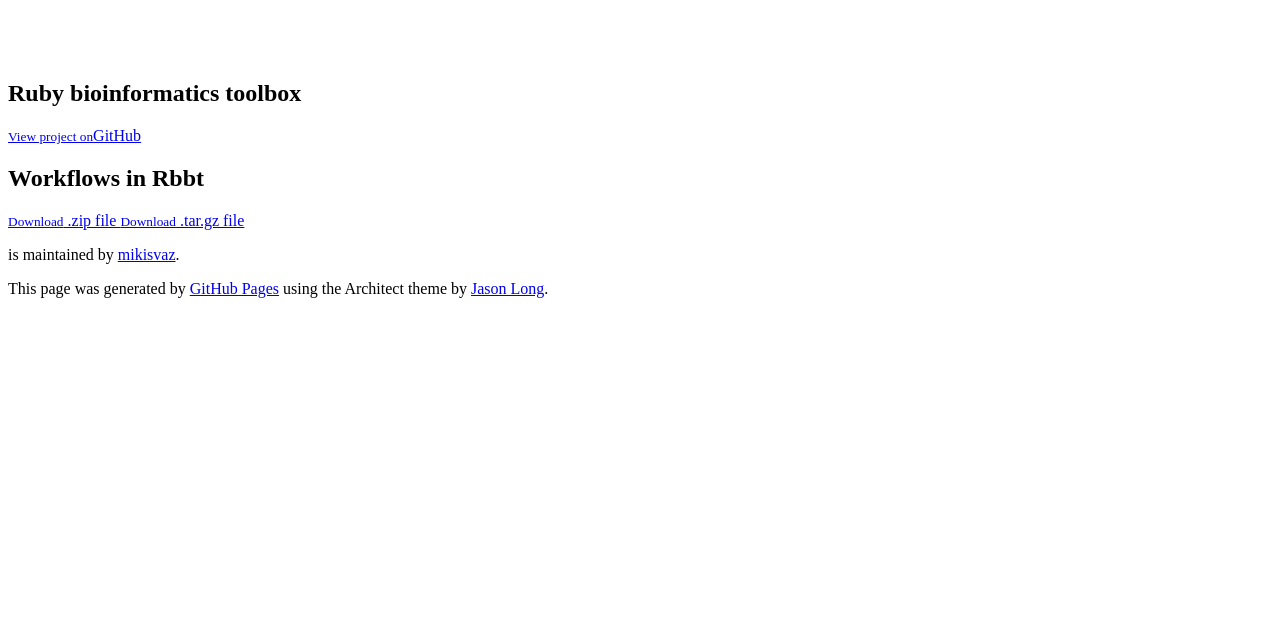
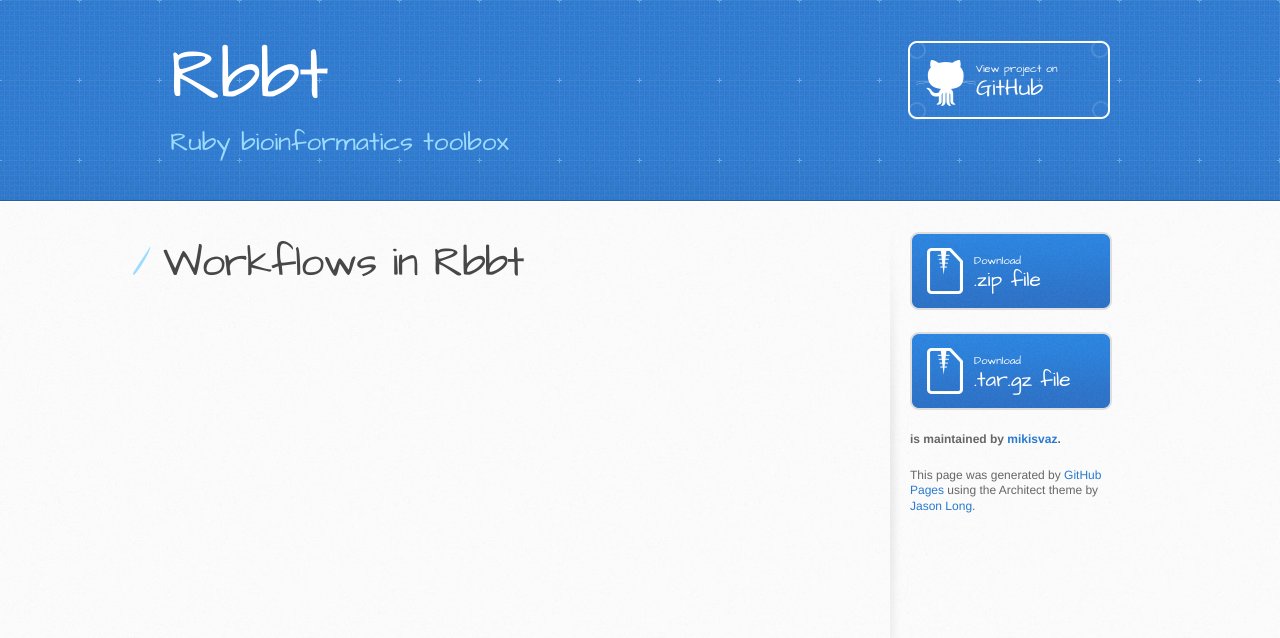
Before and after one commit to mikisvaz/rbbt, a Jekyll site: the page built from tutorial/Workflow/index.md, in a window 1280 px wide. Shown: the top 638 px of the page. Built offline with Jekyll 4.4.1, drawn with Linux system fonts in a browser that asks for light colours; nearby versions of some CDN libraries; library files that are not in the unit come from our copies.

Commit message:
More path fixes

```diff
--- a/_layouts/default.html
+++ b/_layouts/default.html
@@ -8,10 +8,10 @@
     <meta http-equiv="X-UA-Compatible" content="chrome=1">
     <meta name="viewport" content="width=device-width, initial-scale=1, maximum-scale=1">
     <link href='https://fonts.googleapis.com/css?family=Architects+Daughter' rel='stylesheet' type='text/css'>
-    <link rel="stylesheet" type="text/css" href="stylesheets/stylesheet.css" media="screen" />
-    <link rel="stylesheet" type="text/css" href="stylesheets/rbbt.css" media="screen" />
-    <link rel="stylesheet" type="text/css" href="stylesheets/pygment_trac.css" media="screen" />
-    <link rel="stylesheet" type="text/css" href="stylesheets/print.css" media="print" />
+    <link rel="stylesheet" type="text/css" href="/rbbt/stylesheets/stylesheet.css" media="screen" />
+    <link rel="stylesheet" type="text/css" href="/rbbt/stylesheets/rbbt.css" media="screen" />
+    <link rel="stylesheet" type="text/css" href="/rbbt/stylesheets/pygment_trac.css" media="screen" />
+    <link rel="stylesheet" type="text/css" href="/rbbt/stylesheets/print.css" media="print" />
 
     <!--[if lt IE 9]>
     <script src="//html5shiv.googlecode.com/svn/trunk/html5.js"></script>
```
